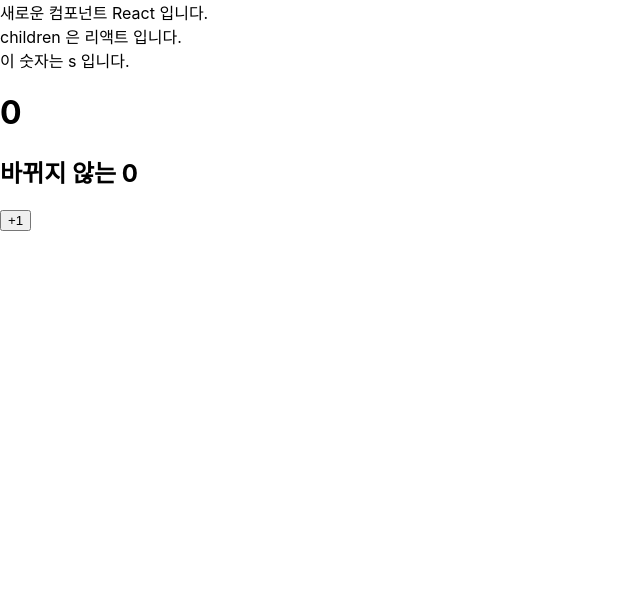
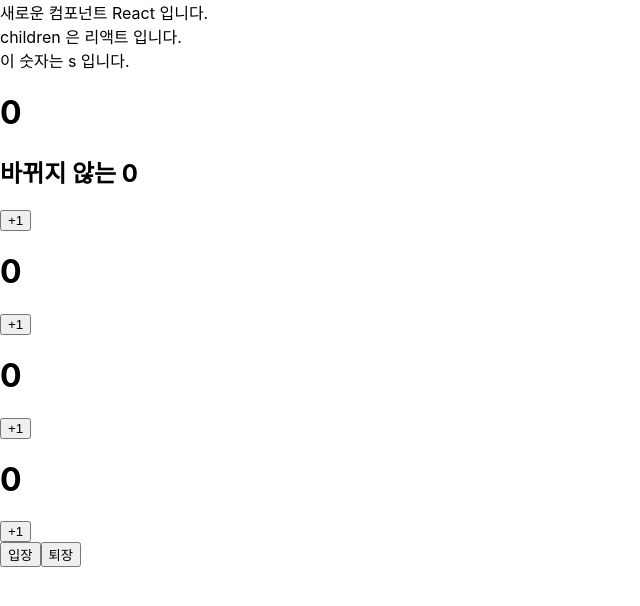
Before and after one commit to b0ho/hello-react, a React (Create React App) app: page / in a window 1280 px wide. Shown: the top 606 px of the page, without its empty margins (0-640 px from the left). Built offline with nearby package versions, Linux system fonts and the light colour scheme.

Commit message:
useState test

```diff
--- a/src/App.js
+++ b/src/App.js
@@ -2,6 +2,7 @@
 import MyComponent from "./MyComponent";
 import Counter from "./Counter";
 import { Fragment } from "react/cjs/react.production.min";
+import Say from "./Say";
 
 const App = () => {
   return (
@@ -10,6 +11,7 @@
         리액트
       </MyComponent>
       <Counter></Counter>
+      <Say></Say>
     </Fragment>
   );
 };
--- a/src/Counter.js
+++ b/src/Counter.js
@@ -4,16 +4,59 @@
   state = {
     number: 0,
     fixedNumber: 0,
+    number2: 0,
+    number3: 0,
+    number4: 0,
   };
   render() {
-    const { number, fixedNumber } = this.state;
+    const { number, fixedNumber, number2, number3, number4 } = this.state;
     return (
       <div>
         <h1>{number}</h1>
         <h2>바뀌지 않는 {fixedNumber}</h2>
         <button
           onClick={() => {
-            this.setState({ number: number + 1 });
+            this.setState((prevState) => {
+              return {
+                number: prevState.number + 1,
+              };
+            });
+            this.setState((prevState) => ({
+              number: prevState.number + 1,
+            }));
+          }}
+        >
+          +1
+        </button>
+        <h1>{number2}</h1>
+        <button
+          onClick={() => {
+            this.setState({ number2: number2 + 1 });
+            this.setState({ number2: number2 + 1 });
+          }}
+        >
+          +1
+        </button>
+        <h1>{number3}</h1>
+        <button
+          onClick={() => {
+            this.setState({ number3: number3 + 1 });
+            this.setState((prevState) => ({
+              number3: prevState.number3 + 1,
+            }));
+            this.setState((prevState) => ({
+              number3: prevState.number3 + 1,
+            }));
+          }}
+        >
+          +1
+        </button>
+        <h1>{number4}</h1>
+        <button
+          onClick={() => {
+            this.setState({ number4: number4 + 1 }, () => {
+              console.log(this.state);
+            });
           }}
         >
           +1
--- /dev/null
+++ b/src/Say.js
@@ -0,0 +1,17 @@
+import React, { useState } from "react";
+
+const Say = () => {
+  const [message, setMessage] = useState("");
+  const onClickEnter = () => setMessage("hi");
+  const onClickLeave = () => setMessage("bye");
+
+  return (
+    <div>
+      <button onClick={onClickEnter}>입장</button>
+      <button onClick={onClickLeave}>퇴장</button>
+      <h1>{message}</h1>
+    </div>
+  );
+};
+
+export default Say;
```
